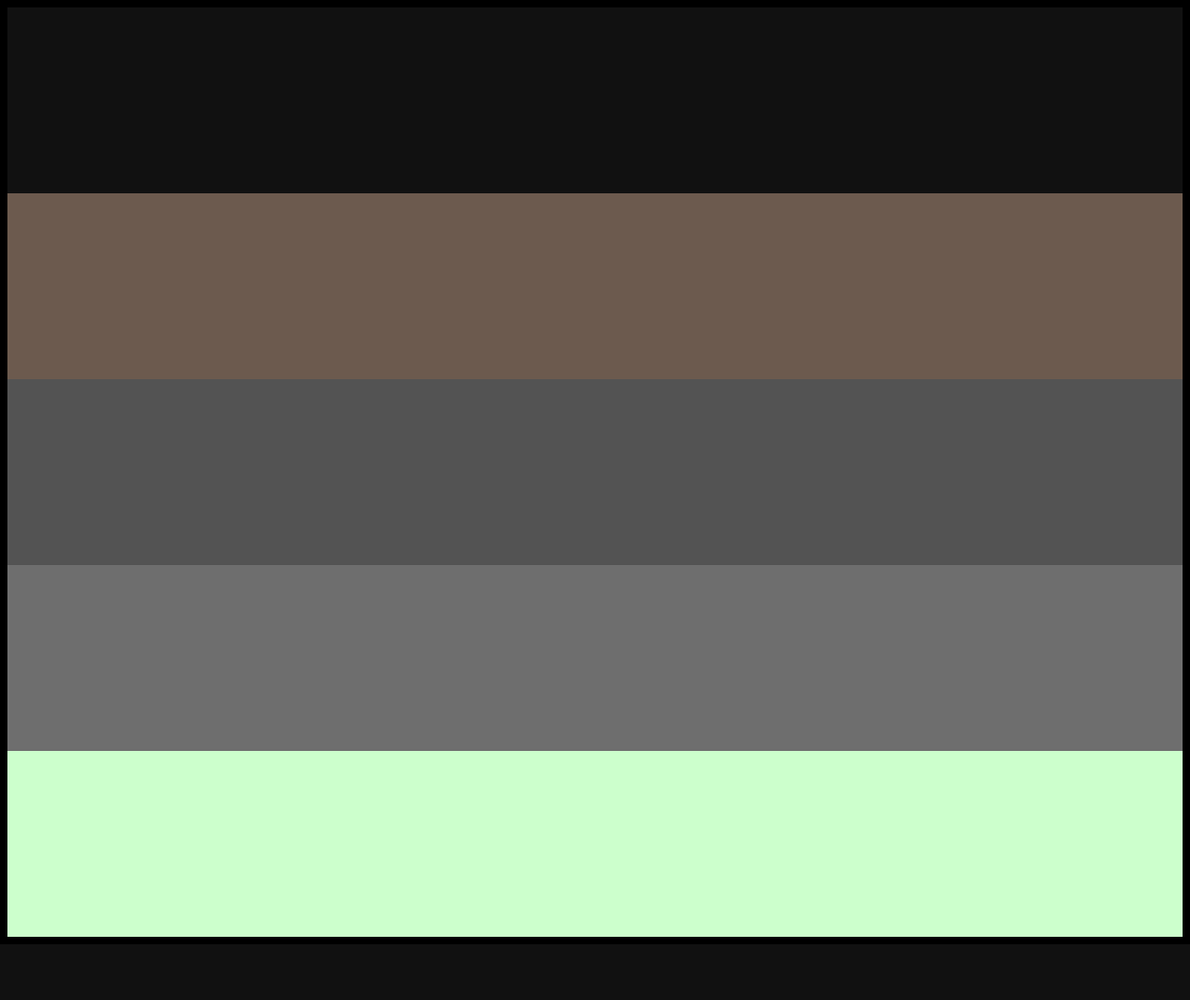
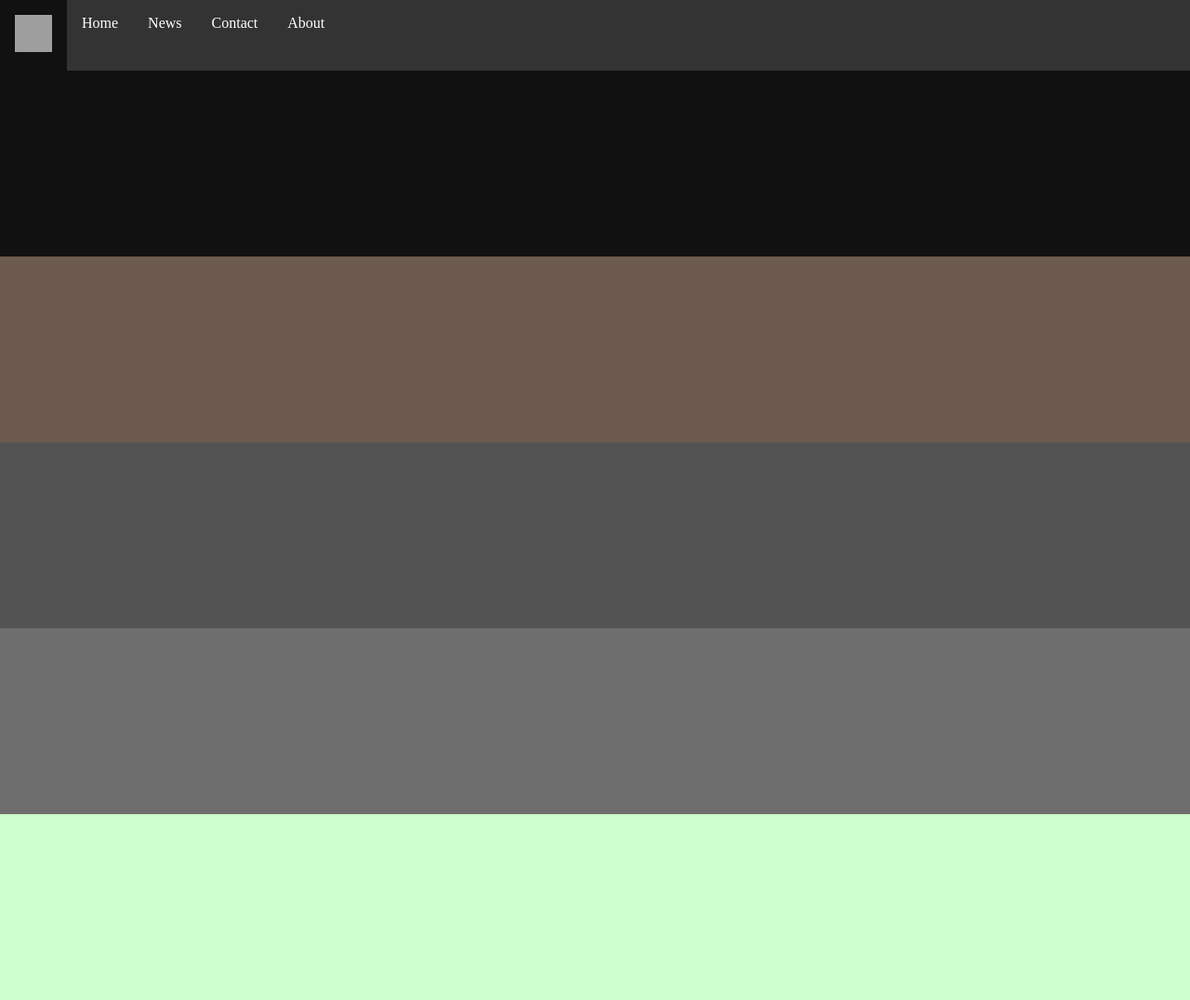
Before and after one commit to waylandcomputer/club-website, a Flask app: page / in a window 1280 px wide. Shown: the whole page at 93% size. Before the commit the page ends 1016 px from the top, so only its background shows below. Run offline with Flask 2, Linux system fonts and the light colour scheme; grey boxes are pictures that could not be loaded.

Commit message:
bad menu

```diff
--- a/static/css/style.css
+++ b/static/css/style.css
@@ -14,7 +14,6 @@
     --fw-bold: 900;
 
     --clr-orange: #111;
-    /*--clr-orange: #FF914D;*/
     --clr-grey: #535353;
     --clr-light-orange: #6C5A4E;
     --clr-light-grey: #6E6E6E;
@@ -40,6 +39,7 @@
 
 body {
     background-color: black;
+    margin: 0px;
 }
 
 h1 {
@@ -78,3 +78,37 @@ div {
     background-color: var(--clr-accent);
 
 }
+
+ul {
+    list-style-type: none;
+    margin: 0;
+    padding: 0;
+    overflow: hidden;
+    background-color: #333;
+}
+
+li {
+  float: left;
+}
+
+li a {
+    display: block;
+    color: white;
+    text-align: center;
+    padding: 16px 16px;
+    text-decoration: none;
+    }
+
+li a:hover {
+  background-color: #111;
+}
+
+img {
+    width: 10px;
+    height: 10px;
+}
+
+#logo {
+    height: 40px;
+    width: 40px;
+}
--- a/templates/layout.html
+++ b/templates/layout.html
@@ -16,7 +16,17 @@
 
     <body>
         <header>
-
+            <ul>
+              <li>
+                <a class="navbar-brand" href="/">
+                    <img id="logo" src="/static/img/logos/club_logo.png">
+                </a>
+            </li>
+            <li><a>Home</a></li>
+            <li><a>News</a></li>
+            <li><a>Contact</a></li>
+            <li><a>About</a></li>
+            </ul>
         </header>
 
         {% block content %}
```
